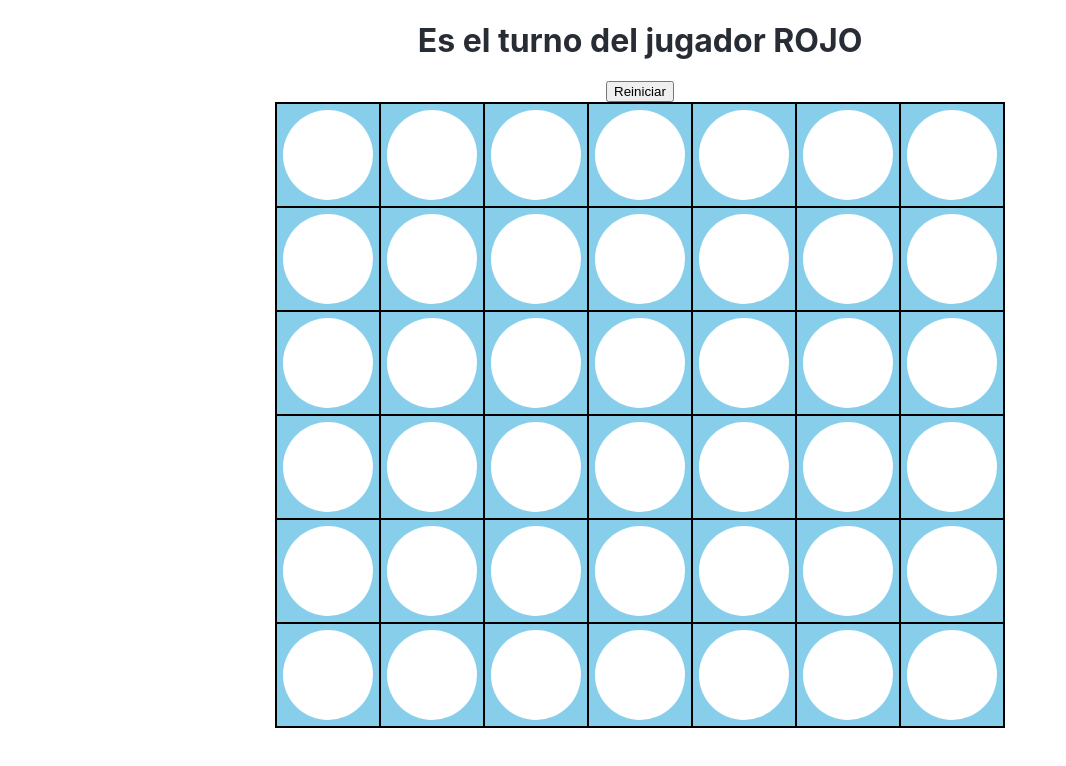
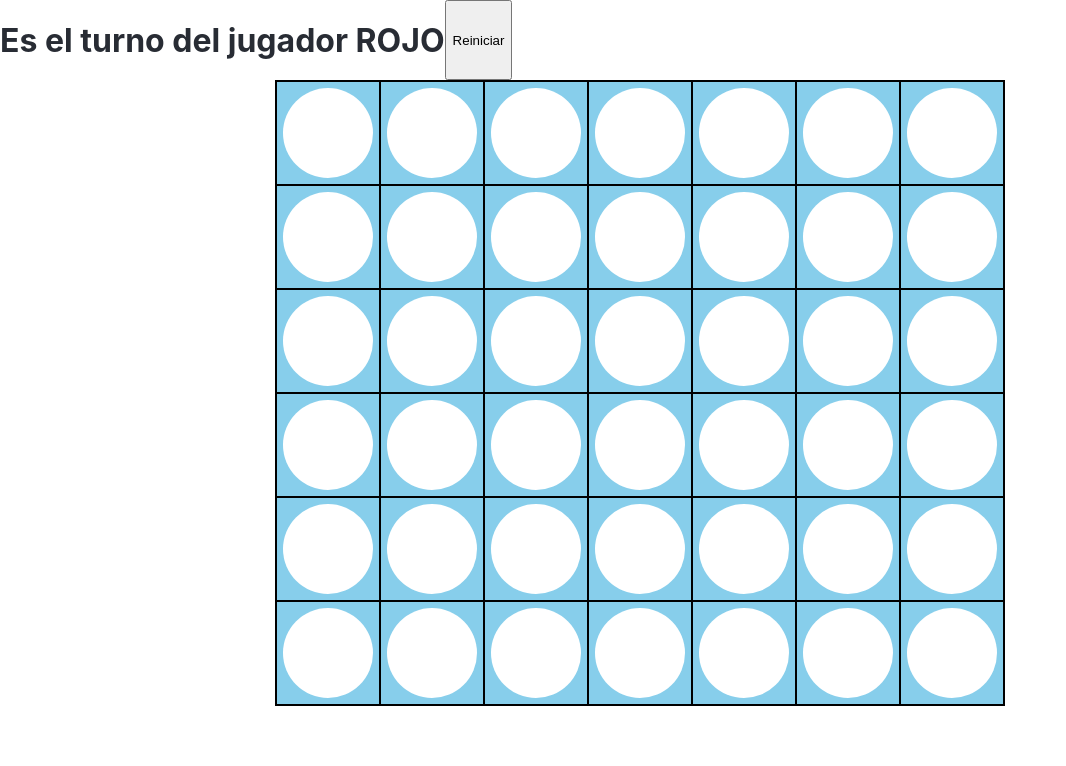
Before and after one commit to marrin27/conecta4, a React (Create React App) app: page / in a window 1280 px wide. Shown: the top 766 px of the page, without its empty margins (0-1066 px from the left). Built offline with nearby package versions, Linux system fonts and the light colour scheme.

Commit message:
restart modified

```diff
--- a/src/App.css
+++ b/src/App.css
@@ -29,6 +29,20 @@ h1 {
   border-radius: 50%;
   background-color: white; /* Empty slot */
 }
+.title {
+  display: flex;
+  flex-direction: row;
+}
+.title .input[type="button"] {
+  margin: 0 10px;
+  padding: 10px 20px;
+  font-size: 16px;
+  background-color: #282c34;
+  color: white;
+  border: none;
+  border-radius: 5px;
+  cursor: pointer;
+}
 .connect4-board .cell.red::after {
   background-color: red; /* Player 1's color */
 }
```
